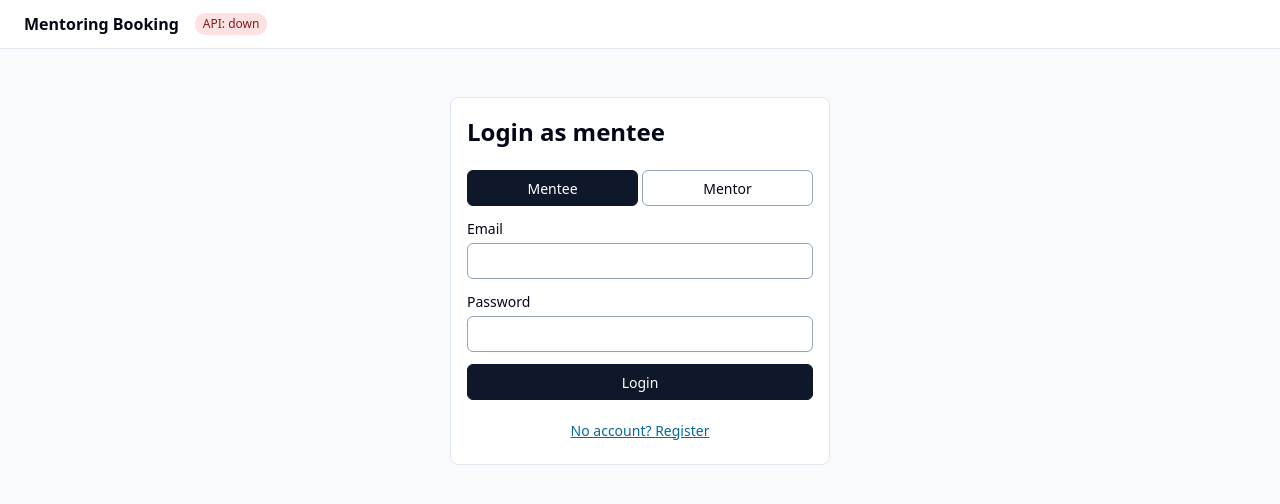
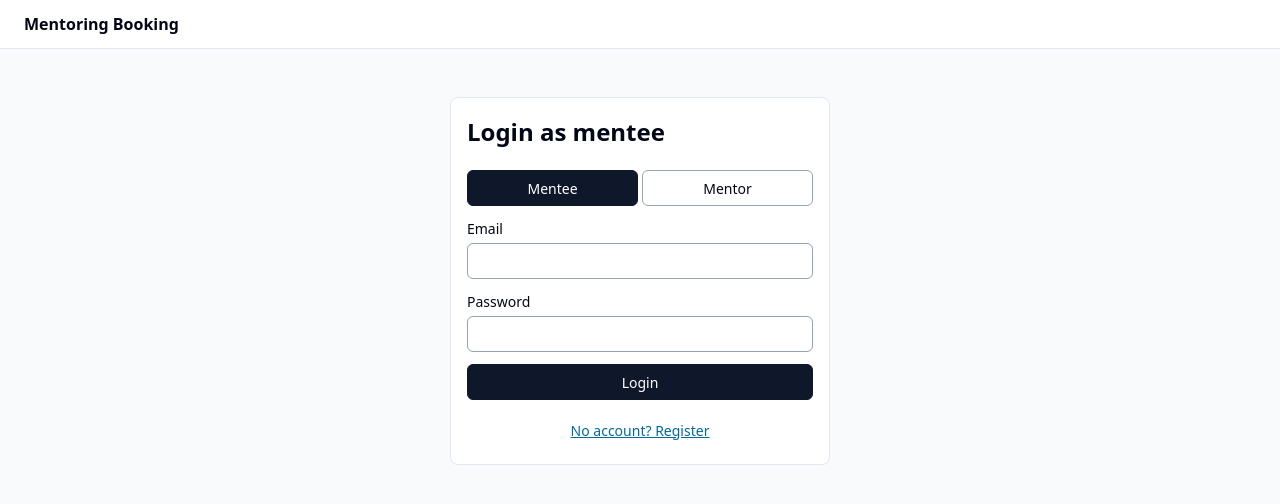
Before and after one commit to Dime07/fe-appointment, a React (Vite) app: page / in a window 1280 px wide. Shown: the top 504 px of the page. Built offline with nearby package versions, Linux system fonts and the light colour scheme; no server answers.

Commit message:
Remove API health badge

```diff
--- a/src/App.jsx
+++ b/src/App.jsx
@@ -1,5 +1,5 @@
-import { useEffect, useState } from 'react';
-import { api, getSession, setSession } from './api.js';
+import { useState } from 'react';
+import { getSession, setSession } from './api.js';
 import Auth from './Auth.jsx';
 import Admin from './Admin.jsx';
 import Mentee from './Mentee.jsx';
@@ -10,11 +10,6 @@ const PORTAL = { admin: Admin, mentor: Mentor, mentee: Mentee };
 
 export default function App() {
   const [session, setS] = useState(getSession());
-  const [health, setHealth] = useState('checking');
-
-  useEffect(() => {
-    api('GET', '/health').then(() => setHealth('ok'), () => setHealth('down'));
-  }, []);
 
   const login = (s) => {
     setSession(s);
@@ -33,7 +28,6 @@ export default function App() {
     <>
       <header>
         <strong>Mentoring Booking{isAdminPage && ' / Admin'}</strong>
-        <span className={`health ${health}`}>API: {health}</span>
         {session && (
           <span className="who">
             {session.user.name} ({session.user.role})
--- a/src/style.css
+++ b/src/style.css
@@ -6,9 +6,6 @@
 body { margin: 0; font: 16px/1.5 system-ui, sans-serif; color: #020617; background: var(--bg); }
 header { display: flex; flex-wrap: wrap; gap: 8px 16px; align-items: center; padding: 12px 24px; background: var(--card); border-bottom: 1px solid var(--border); }
 header .who { margin-left: auto; display: flex; gap: 8px; align-items: center; font-size: 14px; }
-.health { font-size: 12px; padding: 2px 8px; border-radius: 10px; background: #e2e8f0; }
-.health.ok { background: #dcfce7; color: #14532d; }
-.health.down { background: #fee2e2; color: #7f1d1d; }
 main { max-width: 960px; margin: 24px auto; padding: 0 16px; }
 a { color: var(--accent); }
 h2, h3 { margin: 0 0 8px; }
```
